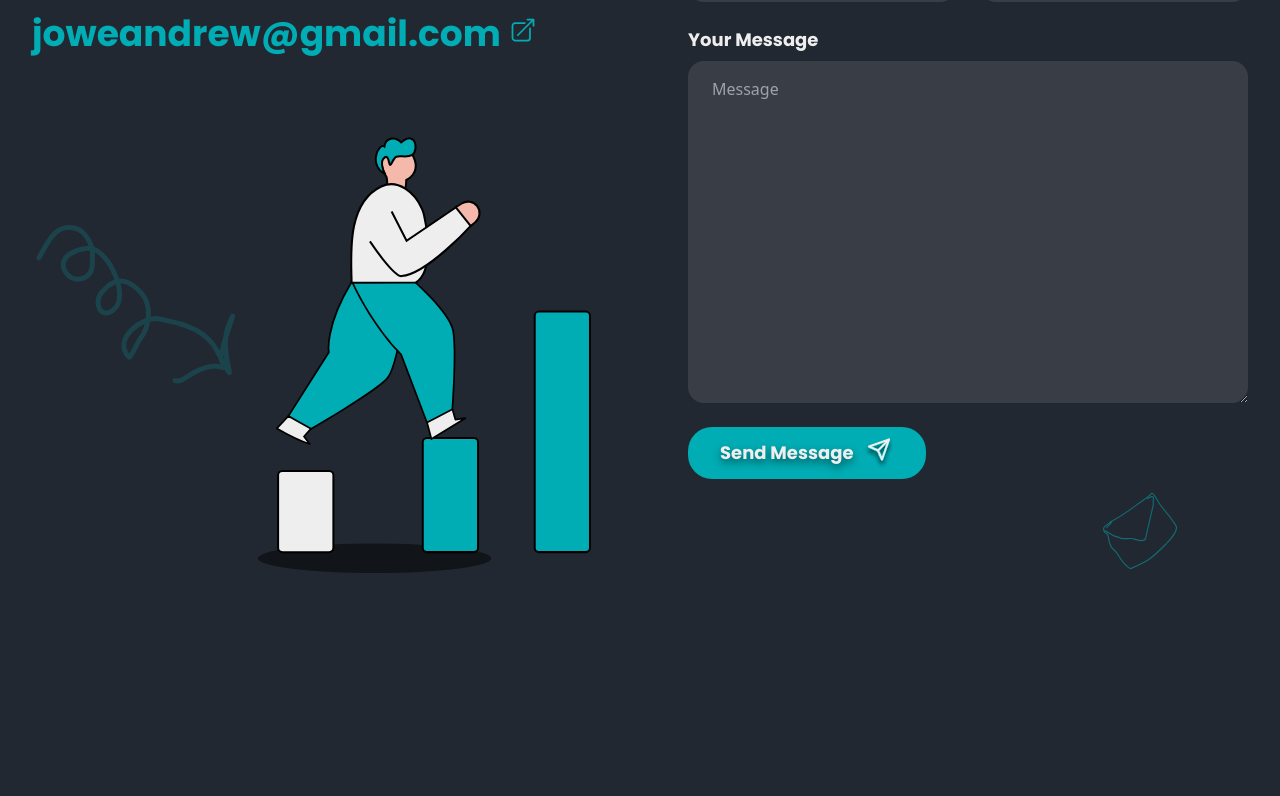
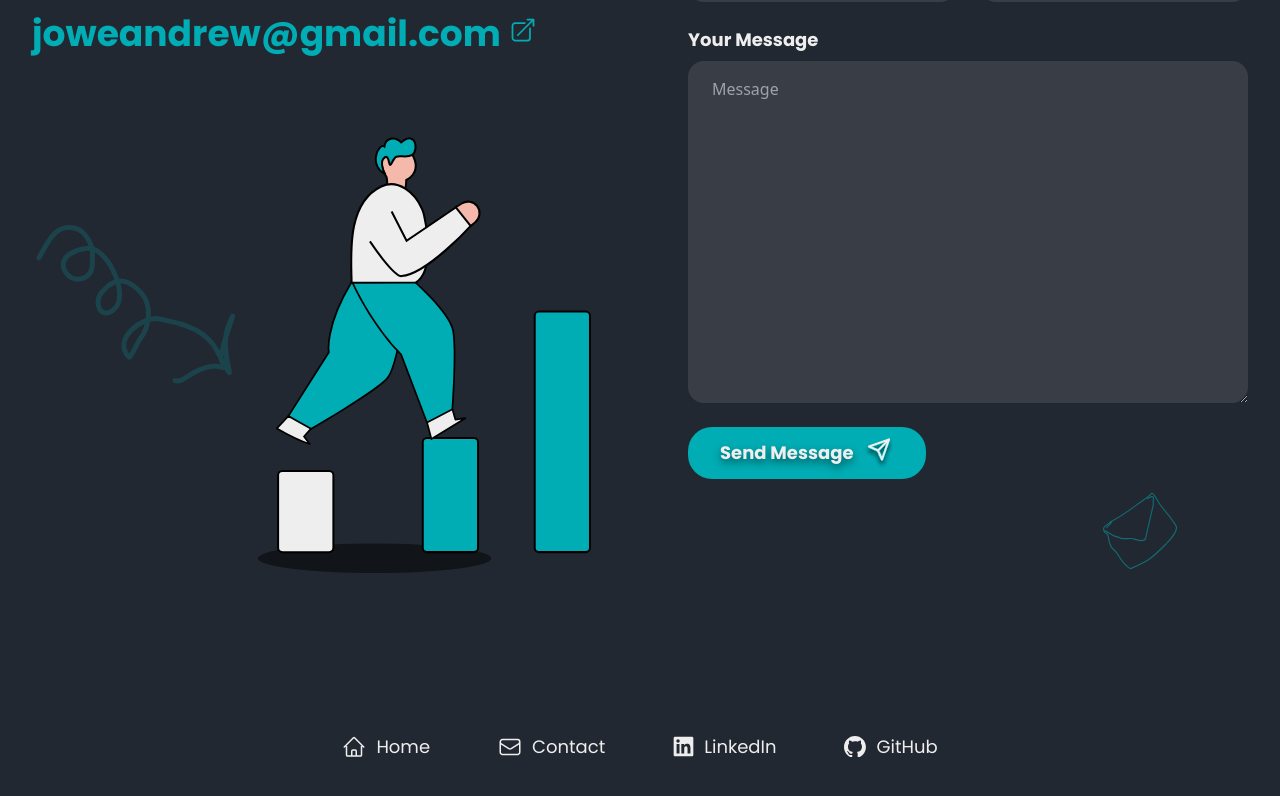
Before and after one commit to random-logic/portfolio, a Next.js app: page / in a window 1280 px wide. Shown: the part 1869-2665 px from the top of the page. Before the commit the page ends 2442 px from the top, so only its background shows below. Built offline with nearby package versions, Linux system fonts and the light colour scheme.

Commit message:
progress

```diff
--- a/app/page.tsx
+++ b/app/page.tsx
@@ -4,11 +4,15 @@ import HomeSmiley from "@/public/images/HomeSmiley";
 import Projects from "@/components/Projects";
 import ArrowTopRightBox from "@/public/icons/ArrowTopRightBox";
 import Contact from "@/components/Contact";
+import Home from "@/public/icons/Home";
+import Envelope from "@/public/icons/Envelope";
+import LinkedIn from "@/public/icons/LinkedIn";
+import GitHub from "@/public/icons/GitHub";
 
-export default function Home() {
+export default function Page() {
   return (
     <div>
-      <div className="max-w-[112rem] mx-auto px-8 flex flex-col min-h-screen">
+      <div id="home" className="max-w-[112rem] mx-auto px-8 flex flex-col min-h-screen">
         <header className="flex justify-between items-center">
           <h4 className="py-12 font-bold">Andrew Jowe</h4>
           <div className="py-12 flex gap-12 items-center">
@@ -64,6 +68,24 @@ export default function Home() {
           </div>
         </div>
       </div>
+      <div className="flex justify-center items-center mt-[150px] mb-[100px] gap-[48px] px-8 flex-wrap">
+        <div className="flex justify-center items-center gap-[10px] p-[10px]">
+          <div className="w-[24px] h-[24px] text-white"><Home/></div>
+          <ScrollLink href="#home"><p>Home</p></ScrollLink>
+        </div>
+        <div className="flex justify-center items-center gap-[10px] p-[10px]">
+          <div className="w-[24px] h-[24px] text-white"><Envelope/></div>
+          <ScrollLink href="#contact"><p>Contact</p></ScrollLink>
+        </div>
+        <div className="flex justify-center items-center gap-[10px] p-[10px]">
+          <div className="w-[21px] h-[21px] text-white"><LinkedIn/></div>
+          <p>LinkedIn</p>
+        </div>
+        <div className="flex justify-center items-center gap-[10px] p-[10px]">
+          <div className="w-[22px] h-[22px] text-white"><GitHub/></div>
+          <p>GitHub</p>
+        </div>
+      </div>
     </div>
   );
 }
--- /dev/null
+++ b/public/icons/Envelope.tsx
@@ -0,0 +1,9 @@
+export default function Envelope() {
+  return (
+    <svg xmlns="http://www.w3.org/2000/svg" fill="none" viewBox="0 0 24 24" strokeWidth={1.5} stroke="currentColor"
+         className="size-6">
+      <path strokeLinecap="round" strokeLinejoin="round"
+            d="M21.75 6.75v10.5a2.25 2.25 0 0 1-2.25 2.25h-15a2.25 2.25 0 0 1-2.25-2.25V6.75m19.5 0A2.25 2.25 0 0 0 19.5 4.5h-15a2.25 2.25 0 0 0-2.25 2.25m19.5 0v.243a2.25 2.25 0 0 1-1.07 1.916l-7.5 4.615a2.25 2.25 0 0 1-2.36 0L3.32 8.91a2.25 2.25 0 0 1-1.07-1.916V6.75"/>
+    </svg>
+  );
+}
--- /dev/null
+++ b/public/icons/GitHub.tsx
@@ -0,0 +1,9 @@
+export default function GitHub() {
+  return (
+    <svg viewBox="0 0 98 96" xmlns="http://www.w3.org/2000/svg">
+      <path fillRule="evenodd" clipRule="evenodd"
+            d="M48.854 0C21.839 0 0 22 0 49.217c0 21.756 13.993 40.172 33.405 46.69 2.427.49 3.316-1.059 3.316-2.362 0-1.141-.08-5.052-.08-9.127-13.59 2.934-16.42-5.867-16.42-5.867-2.184-5.704-5.42-7.17-5.42-7.17-4.448-3.015.324-3.015.324-3.015 4.934.326 7.523 5.052 7.523 5.052 4.367 7.496 11.404 5.378 14.235 4.074.404-3.178 1.699-5.378 3.074-6.6-10.839-1.141-22.243-5.378-22.243-24.283 0-5.378 1.94-9.778 5.014-13.2-.485-1.222-2.184-6.275.486-13.038 0 0 4.125-1.304 13.426 5.052a46.97 46.97 0 0 1 12.214-1.63c4.125 0 8.33.571 12.213 1.63 9.302-6.356 13.427-5.052 13.427-5.052 2.67 6.763.97 11.816.485 13.038 3.155 3.422 5.015 7.822 5.015 13.2 0 18.905-11.404 23.06-22.324 24.283 1.78 1.548 3.316 4.481 3.316 9.126 0 6.6-.08 11.897-.08 13.526 0 1.304.89 2.853 3.316 2.364 19.412-6.52 33.405-24.935 33.405-46.691C97.707 22 75.788 0 48.854 0z"
+            fill="currentColor"/>
+    </svg>
+  );
+}
--- /dev/null
+++ b/public/icons/Home.tsx
@@ -0,0 +1,9 @@
+export default function Home() {
+  return (
+    <svg xmlns="http://www.w3.org/2000/svg" fill="none" viewBox="0 0 24 24" strokeWidth={1.5} stroke="currentColor"
+         className="size-6">
+      <path strokeLinecap="round" strokeLinejoin="round"
+            d="m2.25 12 8.954-8.955c.44-.439 1.152-.439 1.591 0L21.75 12M4.5 9.75v10.125c0 .621.504 1.125 1.125 1.125H9.75v-4.875c0-.621.504-1.125 1.125-1.125h2.25c.621 0 1.125.504 1.125 1.125V21h4.125c.621 0 1.125-.504 1.125-1.125V9.75M8.25 21h8.25"/>
+    </svg>
+  );
+}
--- /dev/null
+++ b/public/icons/LinkedIn.tsx
@@ -0,0 +1,9 @@
+export default function LinkedIn() {
+  return (
+    <svg fill="currentColor" viewBox="0 0 32 32" version="1.1" xmlns="http://www.w3.org/2000/svg">
+      <title>linkedin</title>
+      <path
+        d="M28.778 1.004h-25.56c-0.008-0-0.017-0-0.027-0-1.199 0-2.172 0.964-2.186 2.159v25.672c0.014 1.196 0.987 2.161 2.186 2.161 0.010 0 0.019-0 0.029-0h25.555c0.008 0 0.018 0 0.028 0 1.2 0 2.175-0.963 2.194-2.159l0-0.002v-25.67c-0.019-1.197-0.994-2.161-2.195-2.161-0.010 0-0.019 0-0.029 0h0.001zM9.9 26.562h-4.454v-14.311h4.454zM7.674 10.293c-1.425 0-2.579-1.155-2.579-2.579s1.155-2.579 2.579-2.579c1.424 0 2.579 1.154 2.579 2.578v0c0 0.001 0 0.002 0 0.004 0 1.423-1.154 2.577-2.577 2.577-0.001 0-0.002 0-0.003 0h0zM26.556 26.562h-4.441v-6.959c0-1.66-0.034-3.795-2.314-3.795-2.316 0-2.669 1.806-2.669 3.673v7.082h-4.441v-14.311h4.266v1.951h0.058c0.828-1.395 2.326-2.315 4.039-2.315 0.061 0 0.121 0.001 0.181 0.003l-0.009-0c4.5 0 5.332 2.962 5.332 6.817v7.855z"></path>
+    </svg>
+  );
+}
```
